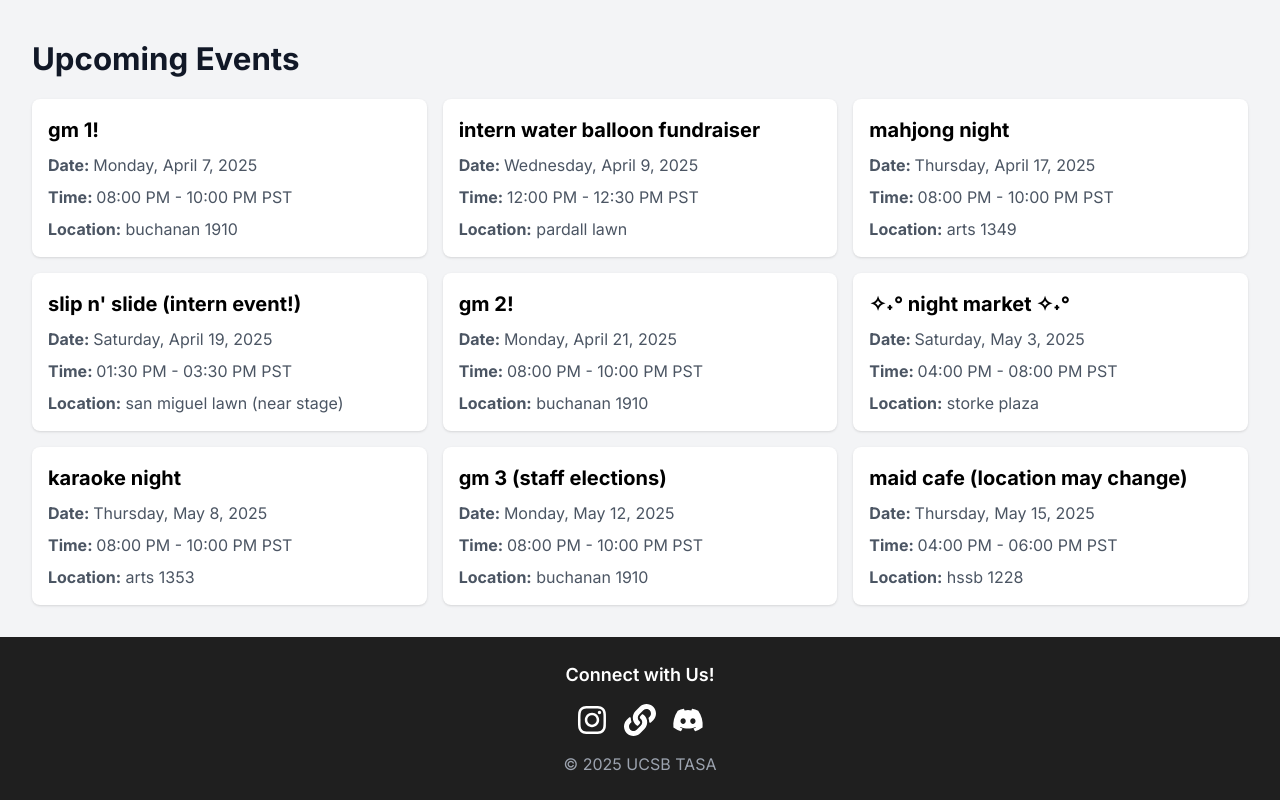
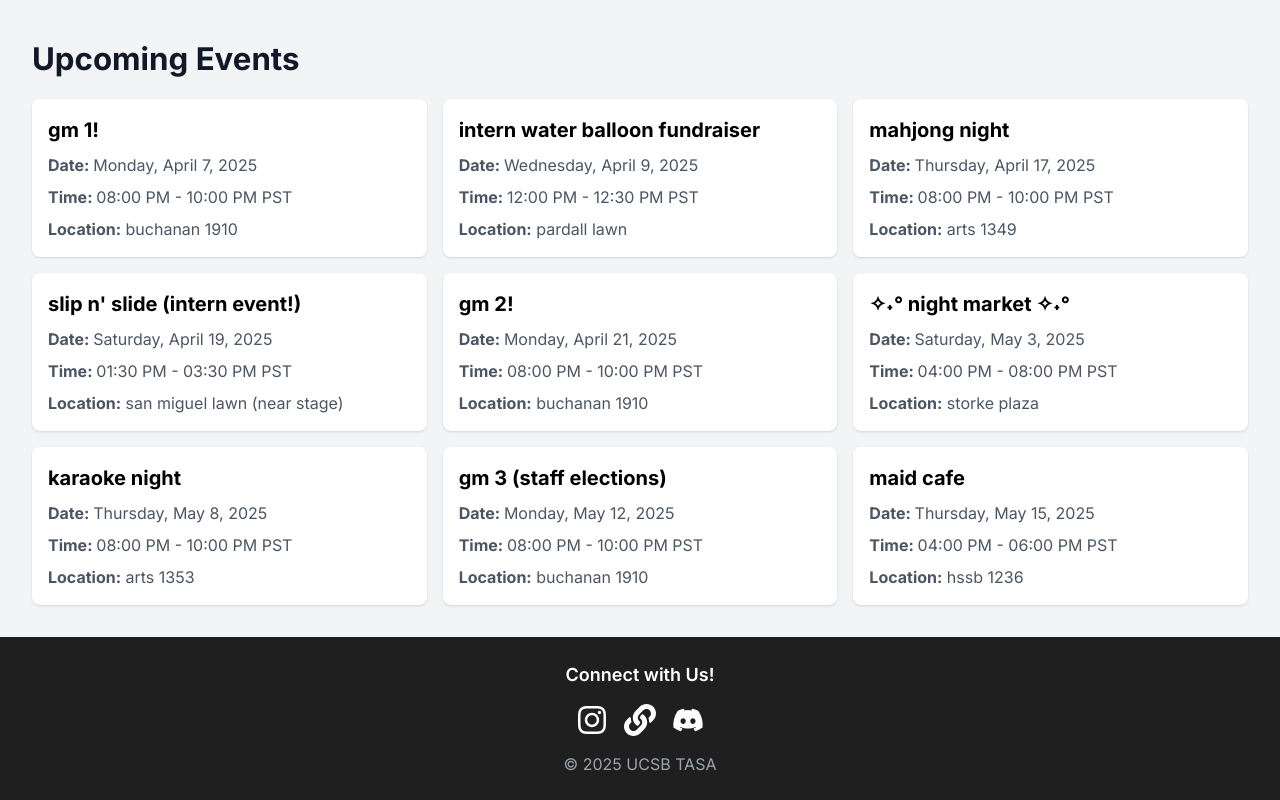
Before and after one commit to UCSBTASA/UCSBTASA.github.io, a Next.js app: page / in a window 1280 px wide. Shown: the part 1417-2217 px from the top of the page. Built offline with nearby package versions, Linux system fonts and the light colour scheme.

Commit message:
Update eventData.ts

```diff
--- a/data/eventData.ts
+++ b/data/eventData.ts
@@ -91,13 +91,13 @@ const events =
     "customTime": ""
   },
   {
-    "title": "maid cafe (location may change)",
+    "title": "maid cafe",
     "day of week": "Thursday",
     "date": "2025-05-15",
     "time": "04:00 PM - 06:00 PM",
     "start": "04:00 PM",
     "end": "06:00 PM",
-    "location": "hssb 1228",
+    "location": "hssb 1236",
     "customTime": ""
   }
 ];
```
